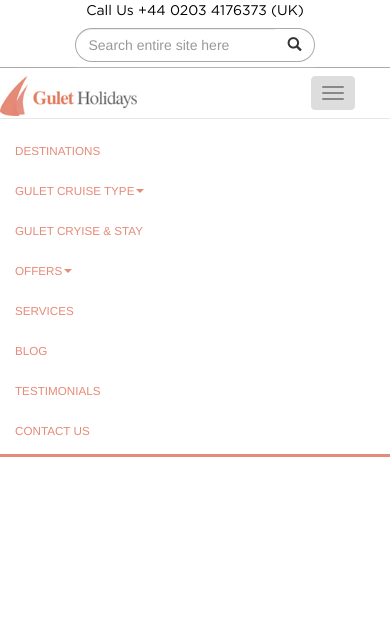
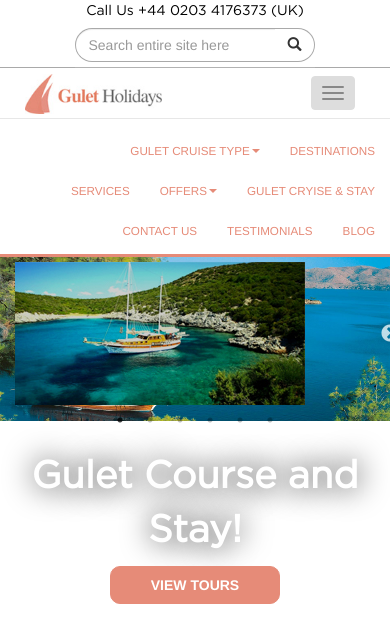
Before and after one commit to YunuSTuraN/gulletintern, a website: page index.html in a window 390 px wide. Both pictures are taken after a click on the button 333 px from the left and 93 px from the top of the page. Drawn offline with nearby package versions, Linux system fonts and the light colour scheme; files whose address does not match are found by name.

Commit message:
edited slider

```diff
--- a/assets/css/Styles.css
+++ b/assets/css/Styles.css
@@ -1,9 +1,9 @@
 /* Fontlar */
 @font-face {
     font-family: 'Gotham';
-    src: url('/assets/fonts/Gotham-Book.ttf') format('truetype');
     src: url('/assets/fonts/Gotham-Book.woff') format('woff');
-    url('/assets/fonts/Gotham-Book.eot'),
+    src: url('/assets/fonts/Gotham-Book.eot'),
+    url('/assets/fonts/Gotham-Book.ttf') format('truetype');
     url('/assets/fonts/Gotham-Book.eot?#iefix') format('embedded-opentype'),
     font-weight: 500;
     font-style: normal;
@@ -93,6 +93,7 @@
     position: relative;
     top: 4px;
     font-size: smaller;
+    float: right;
 }
 .menu:focus {
     background-color: white;
@@ -107,12 +108,31 @@
     position: relative;
     right: 20px;
 }
+@media screen and (max-width: 767px){
+    .menu{
+        text-align: center;
+    }
+    .logo {
+        left: 25px;
+        top: 6px;
+    }
+
+}
 /* Arkaplan Resmi 1 */
-.anasayfa-image-one {
-    position: relative;
+.background-image-one {
+    position: absolute;
+    width: 100%;
 }
 .text-bar-box {
     position: absolute;
+    text-align: center;
+    top: 50px;
+    left: 0;
+    right: 0;
+    bottom: 0;
+    width: 100%;
+    height: 0;
+    margin: auto;
 }
 .text-bar {
     font-family: "Gotham" , sans-serif;
@@ -120,5 +140,27 @@
     text-shadow: 0 0 30px #000;
     font-weight: bold;
     color: white;
-
 }
+.view-tours {
+    position: relative;
+    border: 1px solid #e68b78;
+    border-radius: 10px;
+    background-color: #e68b78;
+    font-weight: bold;
+    color: white;
+    text-decoration: none;
+    padding: 8px 40px;
+}
+.view-tours:focus{
+    background-color: #e68b78!important;
+    color: white!important;
+    border: 1px solid #e68b78;
+    outline: none;
+    text-decoration: none;
+}
+.view-tours:hover {
+    border: 1px solid #e68b78;
+    background-color: #e68b78;
+    color: white;
+    text-decoration: none;
+}
--- a/assets/js/Main.js
+++ b/assets/js/Main.js
@@ -0,0 +1,35 @@
+$('.myslider').slick({
+    dots: true,
+    infinite: false,
+    speed: 300,
+    slidesToShow: 4,
+    slidesToScroll: 4,
+    responsive: [
+        {
+            breakpoint: 1024,
+            settings: {
+                slidesToShow: 3,
+                slidesToScroll: 3,
+                infinite: true,
+                dots: true
+            }
+        },
+        {
+            breakpoint: 600,
+            settings: {
+                slidesToShow: 2,
+                slidesToScroll: 2
+            }
+        },
+        {
+            breakpoint: 480,
+            settings: {
+                slidesToShow: 1,
+                slidesToScroll: 1
+            }
+        }
+        // You can unslick at a given breakpoint now by adding:
+        // settings: "unslick"
+        // instead of a settings object
+    ]
+});
--- a/bower.json
+++ b/bower.json
@@ -15,5 +15,9 @@
     "assets/lib",
     "test",
     "tests"
-  ]
+  ],
+  "dependencies": {
+    "slick-carousel": "^1.8.1",
+    "bootstrap": "3.3.7"
+  }
 }
--- a/index.html
+++ b/index.html
@@ -6,7 +6,9 @@
           content="width=device-width, user-scalable=no, initial-scale=1.0, maximum-scale=1.0, minimum-scale=1.0">
     <meta http-equiv="X-UA-Compatible" content="ie=edge">
     <title>Gulet Holidays</title>
-    <link rel="stylesheet" href="assets/lib/bootstrap/dist/css/bootstrap.css">
+    <link rel="stylesheet" href="assets/lib/bootstrap/dist/css/bootstrap.min.css">
+    <link rel="stylesheet" href="assets/lib/slick-carousel/slick/slick.css">
+    <link rel="stylesheet" href="assets/lib/slick-carousel/slick/slick-theme.css">
     <link rel="stylesheet" href="assets/css/Styles.css">
 
 </head>
@@ -29,7 +31,7 @@
     </div>
 </nav>
 <nav class="navbar navbar-default logo-or-menu navbar-static-top">
-    <div class="container-fluid">
+    <div class="container">
         <div class="navbar-header">
             <button type="button" class="navbar-toggle collapsed icon-box" data-toggle="collapse"
                     data-target="#bs-example-navbar-collapse-1" aria-expanded="false">
@@ -67,9 +69,46 @@
         </div>
     </div>
 </nav>
-
-<script src="assets/lib/jquery/dist/jquery.js"></script>
-<script src="assets/lib/bootstrap/dist/js/bootstrap.js"></script>
+<div class="container-fluid">
+    <div class="row">
+        <div class="anasayfa-image-one">
+            <img class="img-responsive background-image-one" alt="Background Image"
+                 src="assets/img/anasayfaarkaplanı1.jpg">
+        </div>
+        <div class="text-bar-box">
+            <p class="text-bar">
+                Gulet Course and Stay!
+            </p>
+            <button class="btn btn-default view-tours">
+                VIEW TOURS
+            </button>
+        </div>
+    </div>
+</div>
+<div class="container">
+    <div class="row">
+        <div class="Ticket-search-engine">
+            <div class="col-sm-4"></div>
+            <div class="col-sm-4"></div>
+            <div class="col-sm-2"></div>
+            <div class="col-sm-1"></div>
+            <div class="col-sm-1"></div>
+        </div>
+    </div>
+</div>
+<div class="container">
+    <div class="myslider">
+        <div class="sliderbox"><img class="img-responsive" src="assets/img/CabinCharters.jpg"/> </div>
+        <div class="sliderbox"><img class="img-responsive" src="assets/img/CabinCharters.jpg"/> </div>
+        <div class="sliderbox"><img class="img-responsive" src="assets/img/CabinCharters.jpg"/> </div>
+        <div class="sliderbox"><img class="img-responsive" src="assets/img/CabinCharters.jpg"/> </div>
+        <div class="sliderbox"><img class="img-responsive" src="assets/img/CabinCharters.jpg"/> </div>
+        <div class="sliderbox"><img class="img-responsive" src="assets/img/CabinCharters.jpg"/> </div>
+    </div>
+</div>
+<script src="assets/lib/jquery/dist/jquery.min.js"></script>
+<script src="assets/lib/bootstrap/dist/js/bootstrap.min.js"></script>
+<script src="assets/lib/slick-carousel/slick/slick.min.js"></script>
 <script src="assets/js/Main.js"></script>
 </body>
 </html>
```
Also changed, not shown: assets/img/chevron-circle-left.svg (added), assets/img/chevron-circle-right.svg (added), 1 other file.
